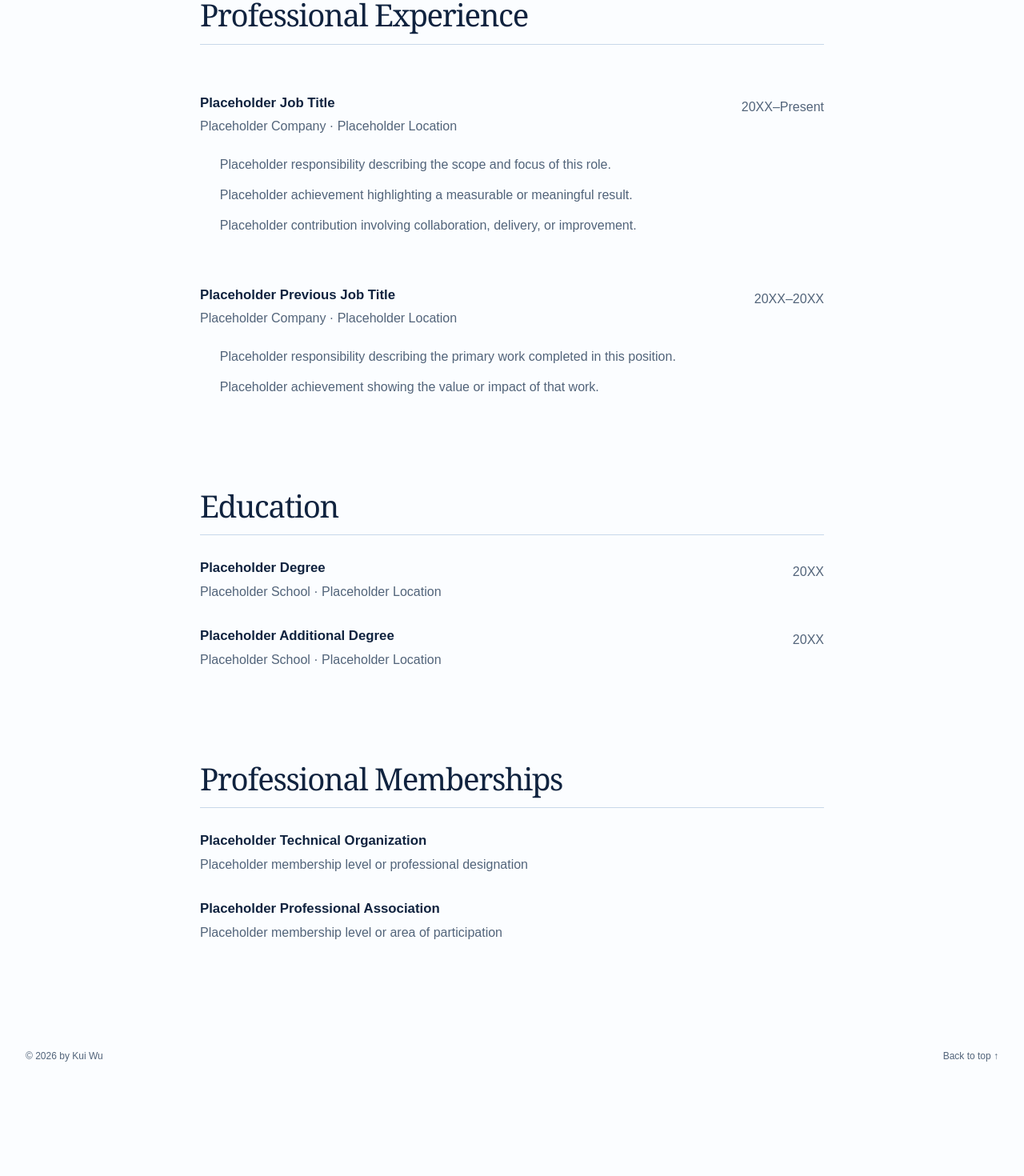
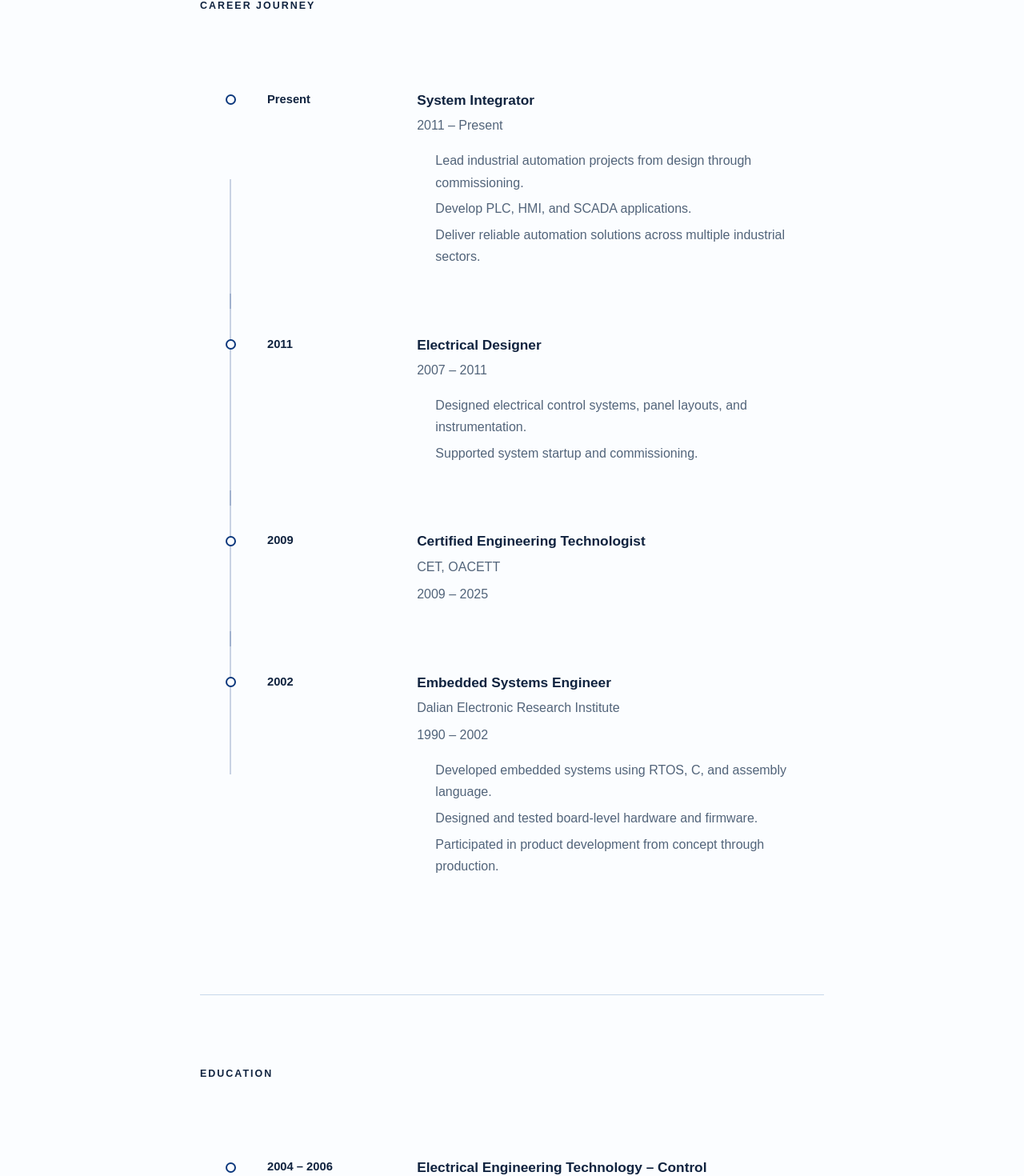
Before and after one commit to kwcontrols/KW-Portfolio, a Next.js app: page /resume in a window 1280 px wide. Shown: the part 299-1769 px from the top of the page at 80% size. Before the commit the page ends 1676 px from the top, so only its background shows below. Built offline with nearby package versions, Linux system fonts and the light colour scheme.

Commit message:
Redesign resume with interactive timelines

```diff
--- a/app/globals.css
+++ b/app/globals.css
@@ -120,17 +120,26 @@ p { color: var(--ink-soft); font-size: 1rem; line-height: 1.75; }
 .button-light { border-color: var(--white); background: var(--white); color: var(--blue-dark); white-space: nowrap; }
 .standalone-page { padding: clamp(4rem, 8vw, 8rem) 0; }
 .resume-page { width: 100%; max-width: 780px; margin: 0 auto; padding: clamp(4rem, 8vw, 8rem) 0; text-align: left; }
-.resume-section + .resume-section { margin-top: clamp(5rem, 9vw, 8rem); }
-.resume-section > h1 { max-width: none; padding-bottom: 1rem; border-bottom: 1px solid var(--line); font-size: clamp(1.8rem, 3vw, 2.6rem); }
-.resume-entry { margin-top: clamp(2.5rem, 5vw, 4rem); }
-.resume-entry header { display: flex; justify-content: space-between; align-items: start; gap: 2rem; }
-.resume-entry h2 { max-width: none; font-family: Arial, Helvetica, sans-serif; font-size: 1.05rem; font-weight: 700; letter-spacing: 0; }
-.resume-entry p { margin: .4rem 0 0; }
-.resume-entry header > p { flex: 0 0 auto; margin-top: 0; }
-.resume-entry ul { margin: 1.25rem 0 0; padding-left: 1.2rem; color: var(--ink-soft); }
-.resume-entry li { padding-left: .35rem; line-height: 1.75; }
-.resume-entry li + li { margin-top: .6rem; }
-.resume-entry-compact { margin-top: 2rem; }
+.resume-section + .resume-section { margin-top: clamp(5rem, 9vw, 8rem); padding-top: clamp(4rem, 7vw, 6rem); border-top: 1px solid var(--line); }
+.resume-section > h1 { max-width: none; color: var(--ink); font-family: Arial, Helvetica, sans-serif; font-size: .78rem; font-weight: 700; letter-spacing: .16em; line-height: 1.4; }
+.resume-timeline { margin-top: clamp(2.5rem, 5vw, 4rem); }
+.timeline-row { display: grid; grid-template-columns: 28px minmax(110px, .32fr) minmax(0, 1fr); gap: clamp(1rem, 3vw, 2rem); position: relative; padding: clamp(1.35rem, 3vw, 2rem) clamp(1rem, 2vw, 1.5rem); border-radius: 2px; cursor: pointer; outline: none; transition: background-color 280ms ease; }
+.timeline-row + .timeline-row { margin-top: clamp(.75rem, 2vw, 1.25rem); }
+.timeline-marker { position: relative; display: flex; justify-content: center; align-self: stretch; min-height: 100%; }
+.timeline-marker::before { content: ""; position: absolute; top: calc(-1 * clamp(2.1rem, 4vw, 3.25rem)); bottom: calc(-1 * clamp(2.1rem, 4vw, 3.25rem)); left: 50%; width: 1px; background: rgba(11, 56, 125, .42); transform: translateX(-50%); transition: width 280ms ease, background-color 280ms ease; }
+.timeline-row:first-child .timeline-marker::before { top: 50%; }
+.timeline-row:last-child .timeline-marker::before { bottom: 50%; }
+.timeline-marker span { position: relative; z-index: 1; width: 13px; height: 13px; margin-top: .35rem; border: 2px solid var(--blue-dark); border-radius: 50%; background: var(--paper); transition: background-color 280ms ease, border-color 280ms ease, transform 280ms ease; }
+.timeline-year { margin: 0; color: var(--ink); font-size: .92rem; font-weight: 700; line-height: 1.5; transition: color 280ms ease, transform 280ms ease; transform-origin: left center; }
+.timeline-content h2 { max-width: none; color: var(--ink); font-family: Arial, Helvetica, sans-serif; font-size: 1.08rem; font-weight: 700; letter-spacing: 0; line-height: 1.45; transition: color 280ms ease, transform 280ms ease; transform-origin: left center; }
+.timeline-content p { margin: .35rem 0 0; }
+.timeline-content ul { margin: 1rem 0 0; padding-left: 1.2rem; color: var(--ink-soft); }
+.timeline-content li { padding-left: .25rem; line-height: 1.7; }
+.timeline-content li + li { margin-top: .35rem; }
+.timeline-row:hover, .timeline-row:focus-visible, .timeline-row.is-active { background: rgba(237, 245, 255, .72); }
+.timeline-row:hover .timeline-marker::before, .timeline-row:focus-visible .timeline-marker::before, .timeline-row.is-active .timeline-marker::before { width: 2px; background: var(--blue); }
+.timeline-row:hover .timeline-marker span, .timeline-row:focus-visible .timeline-marker span, .timeline-row.is-active .timeline-marker span { border-color: var(--blue); background: var(--blue); transform: scale(1.08); }
+.timeline-row:hover .timeline-year, .timeline-row:hover .timeline-content h2, .timeline-row:focus-visible .timeline-year, .timeline-row:focus-visible .timeline-content h2, .timeline-row.is-active .timeline-year, .timeline-row.is-active .timeline-content h2 { color: var(--blue); transform: scale(1.018); }
 footer { display: flex; justify-content: space-between; gap: 2rem; padding: 1.8rem 0 3rem; color: var(--ink-soft); font-size: .75rem; }
 footer a { text-decoration: none; }
 
@@ -153,8 +162,10 @@ footer a { text-decoration: none; }
   .timeline > div { grid-template-columns: 1fr; gap: .3rem; }
   .project-visual { min-height: 260px; }
   .about-portrait { transform: none; }
-  .resume-entry header { display: block; }
-  .resume-entry header > p { margin-top: .6rem; }
+  .timeline-row { grid-template-columns: 24px minmax(0, 1fr); gap: .9rem; padding-inline: .35rem; }
+  .timeline-year { grid-column: 2; }
+  .timeline-content { grid-column: 2; }
+  .timeline-marker { grid-row: 1 / span 2; }
   footer { flex-direction: column; }
 }
 
@@ -163,9 +174,11 @@ footer a { text-decoration: none; }
   .site-shell { width: 100%; }
   .resume-page { max-width: none; padding: 0; }
   .resume-section + .resume-section { margin-top: 3rem; }
+  .timeline-row { break-inside: avoid; cursor: default; }
+  .timeline-row, .timeline-row:hover, .timeline-row:focus-visible, .timeline-row.is-active { background: transparent; }
 }
 
 @media (prefers-reduced-motion: reduce) {
   html { scroll-behavior: auto; }
-  *, *::before, *::after { transition-duration: .01ms !important; }
+  *, *::before, *::after { transition-duration: .01ms !important; animation-duration: .01ms !important; }
 }
--- /dev/null
+++ b/app/resume/ResumeTimeline.tsx
@@ -0,0 +1,143 @@
+"use client";
+
+import { KeyboardEvent, useState } from "react";
+
+type TimelineEntry = {
+  marker: string;
+  title: string;
+  details: string[];
+  bullets?: string[];
+};
+
+// Resume timeline content is stored here for straightforward future updates.
+const CAREER_JOURNEY: TimelineEntry[] = [
+  {
+    marker: "Present",
+    title: "System Integrator",
+    details: ["2011 – Present"],
+    bullets: [
+      "Lead industrial automation projects from design through commissioning.",
+      "Develop PLC, HMI, and SCADA applications.",
+      "Deliver reliable automation solutions across multiple industrial sectors.",
+    ],
+  },
+  {
+    marker: "2011",
+    title: "Electrical Designer",
+    details: ["2007 – 2011"],
+    bullets: [
+      "Designed electrical control systems, panel layouts, and instrumentation.",
+      "Supported system startup and commissioning.",
+    ],
+  },
+  {
+    marker: "2009",
+    title: "Certified Engineering Technologist",
+    details: ["CET, OACETT", "2009 – 2025"],
+  },
+  {
+    marker: "2002",
+    title: "Embedded Systems Engineer",
+    details: ["Dalian Electronic Research Institute", "1990 – 2002"],
+    bullets: [
+      "Developed embedded systems using RTOS, C, and assembly language.",
+      "Designed and tested board-level hardware and firmware.",
+      "Participated in product development from concept through production.",
+    ],
+  },
+];
+
+const EDUCATION: TimelineEntry[] = [
+  {
+    marker: "2004 – 2006",
+    title: "Electrical Engineering Technology – Control",
+    details: ["Mohawk College of Applied Arts & Technology", "Honours Graduate"],
+  },
+  {
+    marker: "2000 – 2002",
+    title: "Master of Engineering (M.Eng.)",
+    details: ["Electronic Engineering", "Dalian University of Technology"],
+  },
+  {
+    marker: "1986 – 1990",
+    title: "Bachelor of Engineering (B.Eng.)",
+    details: ["Electronic Engineering", "Tianjin University"],
+  },
+];
+
+function TimelineSection({
+  title,
+  entries,
+  sectionId,
+}: {
+  title: string;
+  entries: TimelineEntry[];
+  sectionId: string;
+}) {
+  const [activeEntry, setActiveEntry] = useState<number | null>(null);
+
+  const toggleEntry = (index: number) => {
+    setActiveEntry((current) => (current === index ? null : index));
+  };
+
+  const handleKeyDown = (event: KeyboardEvent<HTMLElement>, index: number) => {
+    if (event.key === "Enter" || event.key === " ") {
+      event.preventDefault();
+      toggleEntry(index);
+    }
+  };
+
+  return (
+    <section className="resume-section" aria-labelledby={sectionId}>
+      <h1 id={sectionId}>{title}</h1>
+      <div className="resume-timeline">
+        {entries.map((entry, index) => (
+          <article
+            className={`timeline-row${activeEntry === index ? " is-active" : ""}`}
+            key={`${entry.marker}-${entry.title}`}
+            role="button"
+            tabIndex={0}
+            aria-pressed={activeEntry === index}
+            onClick={() => toggleEntry(index)}
+            onKeyDown={(event) => handleKeyDown(event, index)}
+          >
+            <div className="timeline-marker" aria-hidden="true">
+              <span />
+            </div>
+            <p className="timeline-year">{entry.marker}</p>
+            <div className="timeline-content">
+              <h2>{entry.title}</h2>
+              {entry.details.map((detail) => (
+                <p key={detail}>{detail}</p>
+              ))}
+              {entry.bullets && (
+                <ul>
+                  {entry.bullets.map((bullet) => (
+                    <li key={bullet}>{bullet}</li>
+                  ))}
+                </ul>
+              )}
+            </div>
+          </article>
+        ))}
+      </div>
+    </section>
+  );
+}
+
+export function ResumeTimeline() {
+  return (
+    <>
+      <TimelineSection
+        title="CAREER JOURNEY"
+        entries={CAREER_JOURNEY}
+        sectionId="career-journey"
+      />
+      <TimelineSection
+        title="EDUCATION"
+        entries={EDUCATION}
+        sectionId="education"
+      />
+    </>
+  );
+}
--- a/app/resume/page.tsx
+++ b/app/resume/page.tsx
@@ -1,81 +1,13 @@
 import { SiteFooter } from "../SiteFooter";
 import { SiteHeader } from "../SiteHeader";
+import { ResumeTimeline } from "./ResumeTimeline";
 
 export default function ResumePage() {
   return (
     <div className="site-shell" id="page-start">
       <SiteHeader />
       <main className="resume-page">
-        <section className="resume-section">
-          <h1>Professional Experience</h1>
-
-          <article className="resume-entry">
-            <header>
-              <div>
-                <h2>Placeholder Job Title</h2>
-                <p>Placeholder Company · Placeholder Location</p>
-              </div>
-              <p>20XX–Present</p>
-            </header>
-            <ul>
-              <li>Placeholder responsibility describing the scope and focus of this role.</li>
-              <li>Placeholder achievement highlighting a measurable or meaningful result.</li>
-              <li>Placeholder contribution involving collaboration, delivery, or improvement.</li>
-            </ul>
-          </article>
-
-          <article className="resume-entry">
-            <header>
-              <div>
-                <h2>Placeholder Previous Job Title</h2>
-                <p>Placeholder Company · Placeholder Location</p>
-              </div>
-              <p>20XX–20XX</p>
-            </header>
-            <ul>
-              <li>Placeholder responsibility describing the primary work completed in this position.</li>
-              <li>Placeholder achievement showing the value or impact of that work.</li>
-            </ul>
-          </article>
-        </section>
-
-        <section className="resume-section">
-          <h1>Education</h1>
-
-          <article className="resume-entry resume-entry-compact">
-            <header>
-              <div>
-                <h2>Placeholder Degree</h2>
-                <p>Placeholder School · Placeholder Location</p>
-              </div>
-              <p>20XX</p>
-            </header>
-          </article>
-
-          <article className="resume-entry resume-entry-compact">
-            <header>
-              <div>
-                <h2>Placeholder Additional Degree</h2>
-                <p>Placeholder School · Placeholder Location</p>
-              </div>
-              <p>20XX</p>
-            </header>
-          </article>
-        </section>
-
-        <section className="resume-section">
-          <h1>Professional Memberships</h1>
-
-          <article className="resume-entry resume-entry-compact">
-            <h2>Placeholder Technical Organization</h2>
-            <p>Placeholder membership level or professional designation</p>
-          </article>
-
-          <article className="resume-entry resume-entry-compact">
-            <h2>Placeholder Professional Association</h2>
-            <p>Placeholder membership level or area of participation</p>
-          </article>
-        </section>
+        <ResumeTimeline />
       </main>
       <SiteFooter />
     </div>
```
